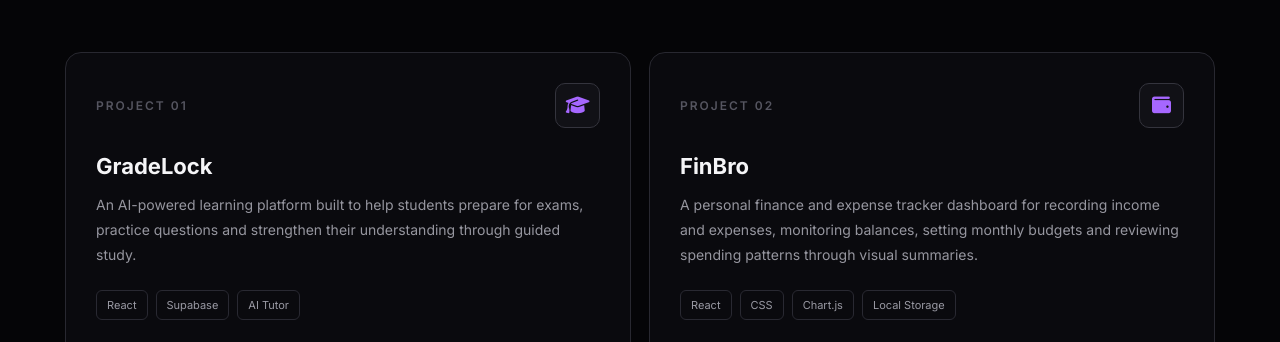
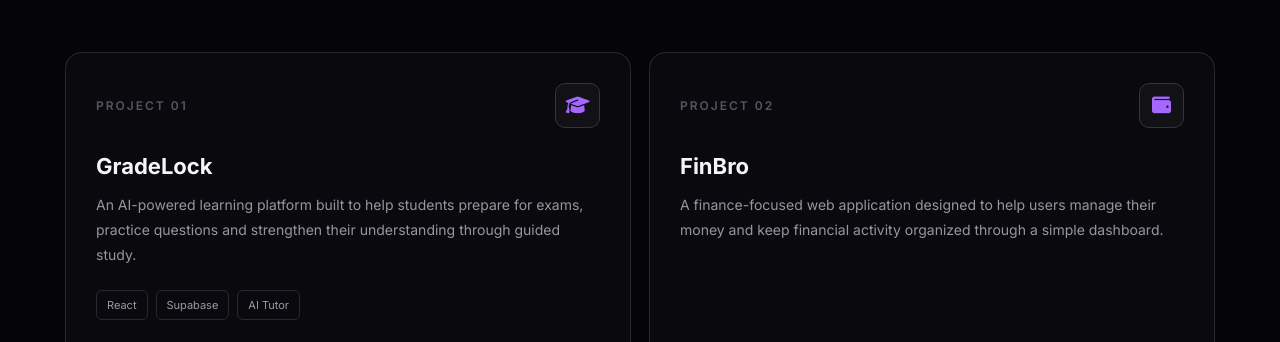
Before and after one commit to erioluwaadeniyi/my-portfolio, a plain HTML site: page projects.html in a window 1280 px wide. Shown: the part 361-703 px from the top of the page. Drawn offline with nearby package versions, Linux system fonts and the light colour scheme.

Commit message:
Keep FinBro portfolio description general and remove unverified stack

```diff
--- a/projects.html
+++ b/projects.html
@@ -895,16 +895,10 @@ body {
         </div>
         <h2>FinBro</h2>
         <p>
-          A personal finance and expense tracker dashboard for recording income and
-          expenses, monitoring balances, setting monthly budgets and reviewing
-          spending patterns through visual summaries.
+          A finance-focused web application designed to help users manage their
+          money and keep financial activity organized through a simple dashboard.
         </p>
-        <div class="project-tech">
-          <span>React</span>
-          <span>CSS</span>
-          <span>Chart.js</span>
-          <span>Local Storage</span>
-        </div>
+
       </div>
       <div class="project-links">
         <a href="https://finbro-eta.vercel.app/" class="project-link github" target="_blank" rel="noopener noreferrer">
```
